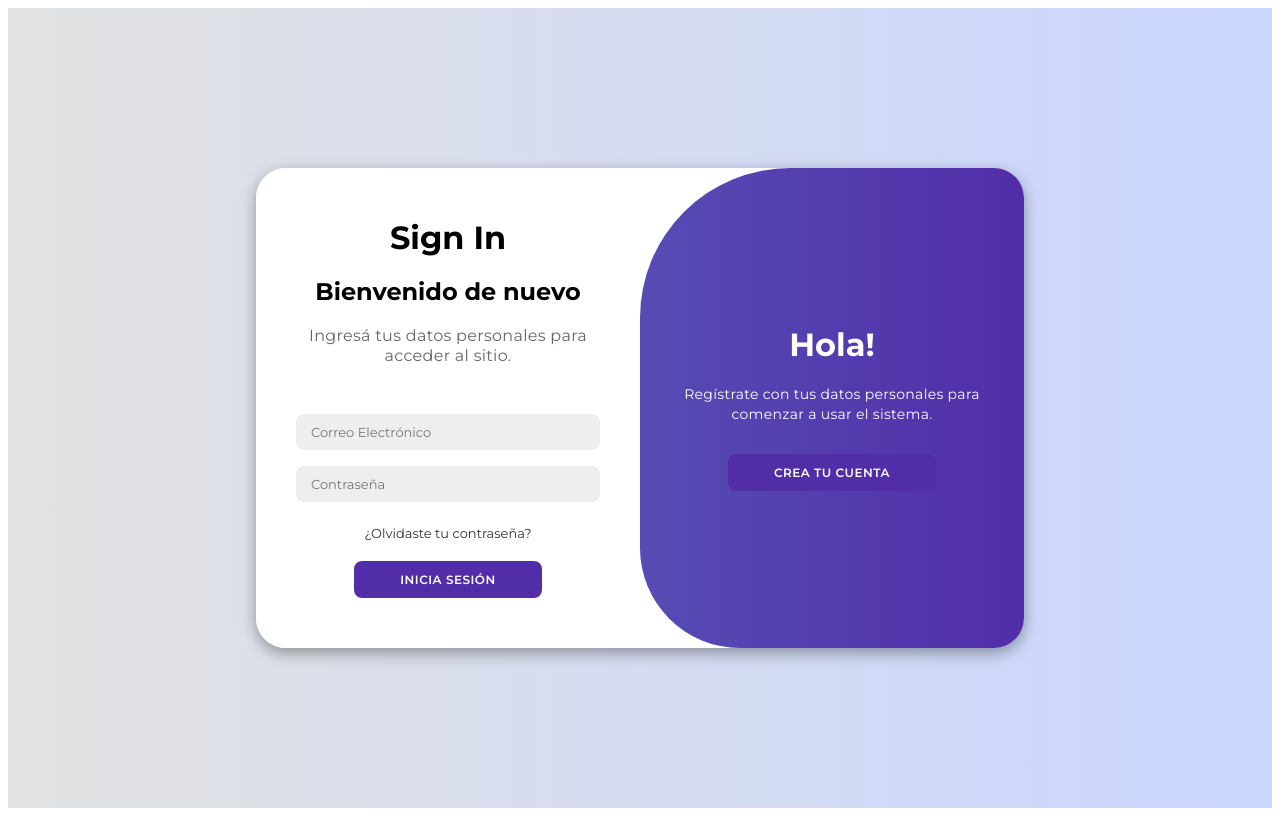
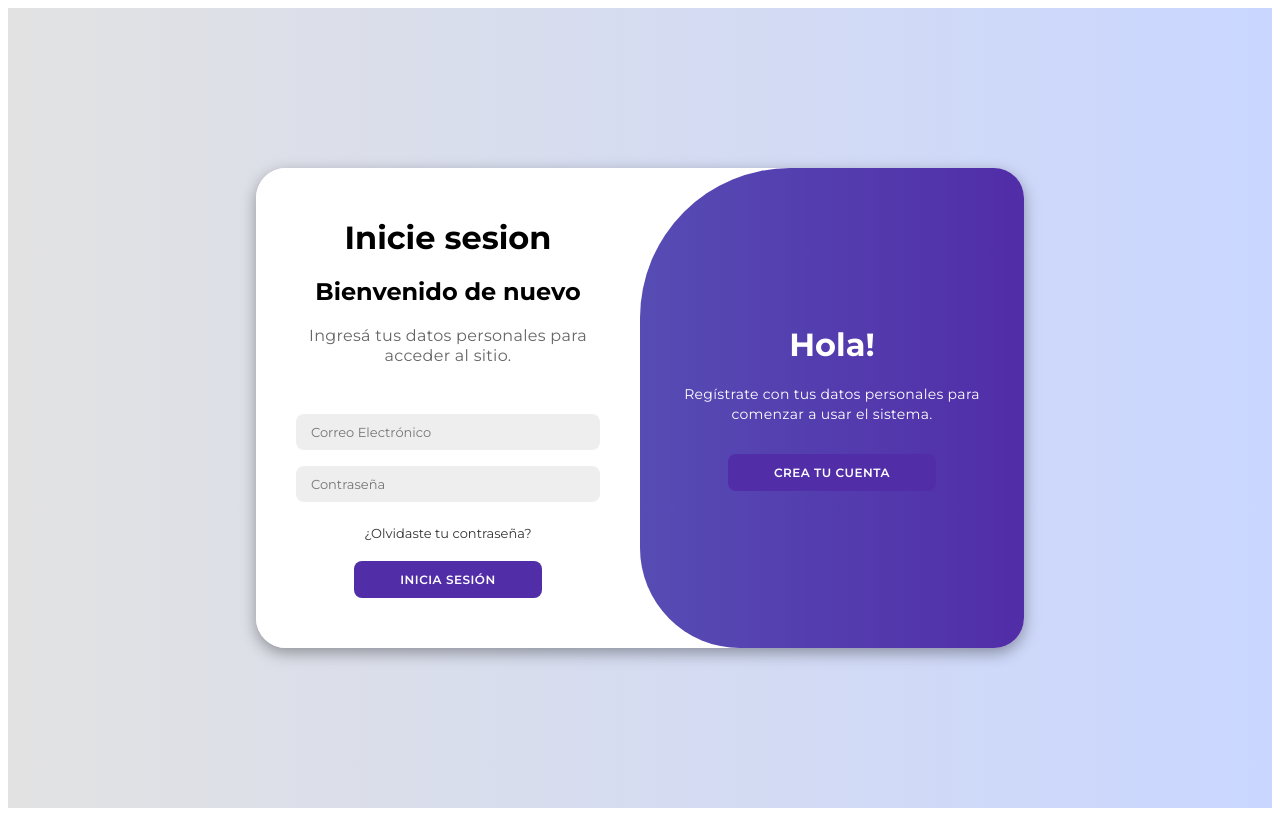
Before and after one commit to MatiasFigliuolo/TP-FINAL-HIS, an Angular app: page / in a window 1280 px wide. Built offline with nearby package versions, Linux system fonts and the light colour scheme.

Commit message:
Cambios español2

```diff
--- a/src/app/log-in/log-in.component.html
+++ b/src/app/log-in/log-in.component.html
@@ -16,7 +16,7 @@
                 <h1>Crear cuenta</h1>
                 <div class="welcome-message">
                     <h2>Bienvenido a nuestro HIS</h2>
-                    <p>Iniciá sesión o creá tu cuenta para usar todas nuestras herramientas.</p>
+                    <p>Creá tu cuenta para usar todas nuestras herramientas.</p>
                 </div>
                 <input type="text" placeholder="Nombre">
                 <input type="email" placeholder="Email">
@@ -26,7 +26,7 @@
         </div>
         <div class="form-container sign-in">
             <form>
-                <h1>Sign In</h1>
+                <h1>Inicie sesion</h1>
                 <div class="welcome-message">
                     <h2>Bienvenido de nuevo</h2>
                     <p>Ingresá tus datos personales para acceder al sitio.</p>
```
